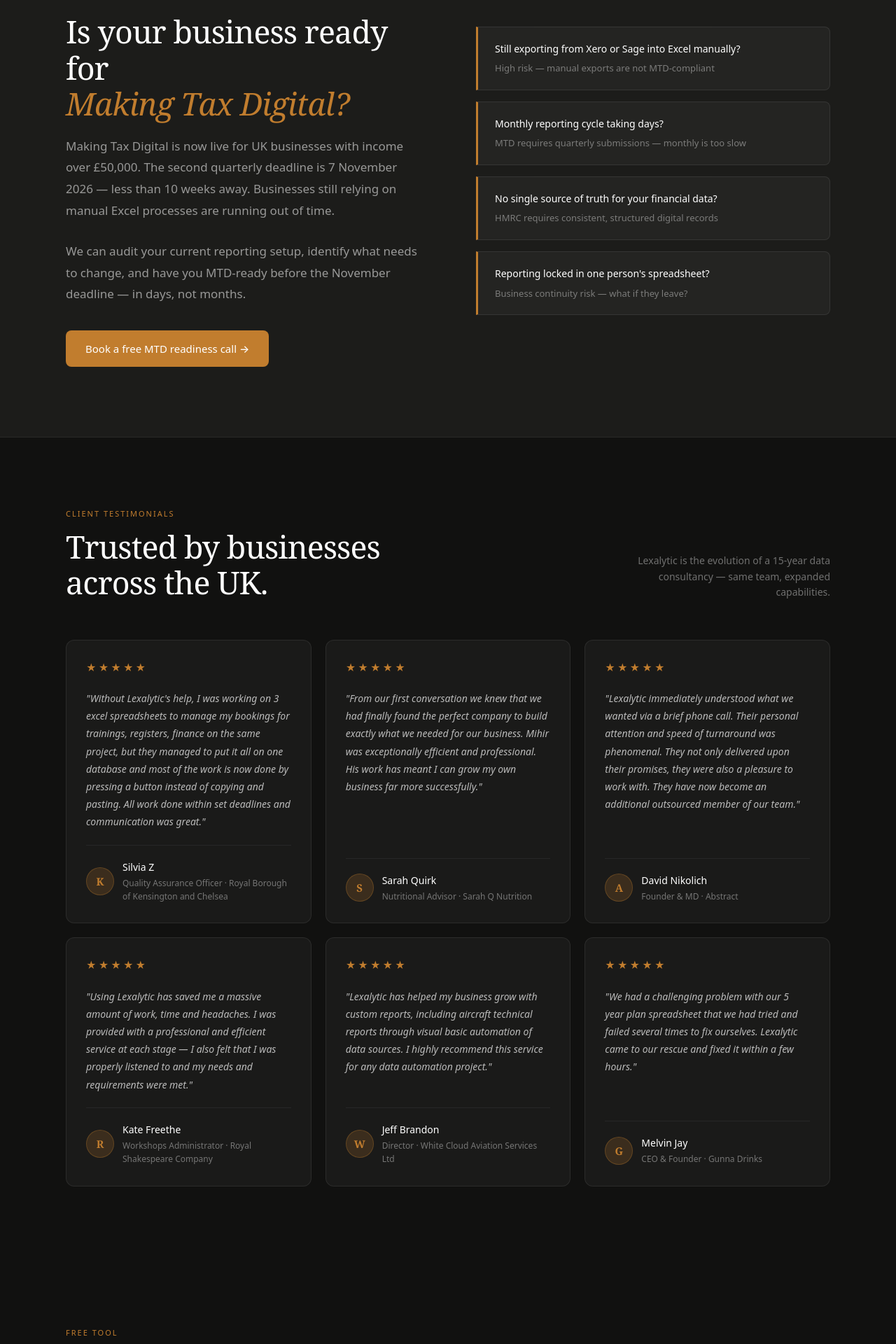
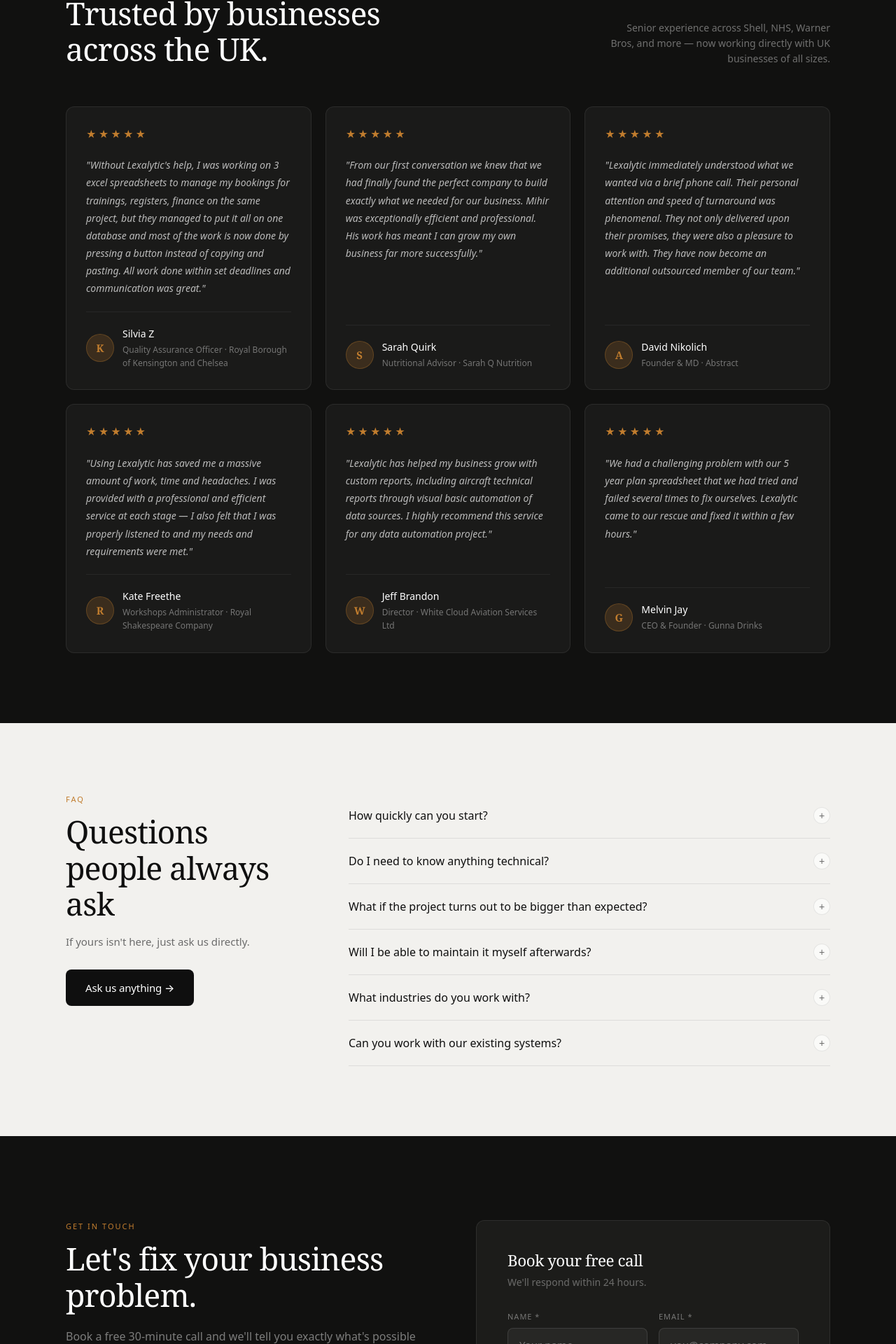
Before and after one commit to printpeachstudio-blip/lexalytic, a Next.js app: page / in a window 1280 px wide. Shown: the part 7318-9238 px from the top of the page at 70% size. Built offline with nearby package versions, Linux system fonts and the light colour scheme.

Commit message:
remove MTD and Tool sections, update structured data and results framing for digital studio

```diff
--- a/app/page.tsx
+++ b/app/page.tsx
@@ -4,9 +4,7 @@
 import HowItWorks from '@/components/HowItWorks'
 import Pricing from '@/components/Pricing'
 import Results from '@/components/Results'
-import MTD from '@/components/MTD'
 import Testimonials from '@/components/Testimonials'
-import Tool from '@/components/Tool'
 import FAQ from '@/components/FAQ'
 import Contact from '@/components/Contact'
 import Footer from '@/components/Footer'
@@ -21,7 +19,7 @@
         "@type": "LocalBusiness",
         "@id": "https://www.lexalytic.com/#business",
         "name": "Lexalytic",
-        "description": "UK data automation consultancy specialising in Power BI dashboards, Excel automation, Python and Power Automate for UK businesses.",
+        "description": "Lexalytic is a UK digital studio. We build websites, custom business software, AI-powered tools, and data systems for UK businesses. Fixed price, fast delivery.",
         "url": "https://www.lexalytic.com",
         "email": "hello@lexalytic.com",
         "founder": {
@@ -36,7 +34,7 @@
         },
         "areaServed": "GB",
         "priceRange": "££",
-        "serviceType": ["Power BI Consulting", "Excel Automation", "VBA Development", "Python Automation", "Power Automate", "Data Automation"],
+        "serviceType": ["Website Development", "Custom Business Software", "AI-Powered Tools", "Platform Development", "Power BI Dashboards", "Excel Automation", "Data Automation"],
         "sameAs": [
           "https://www.linkedin.com/in/mihirhindocha"
         ]
@@ -45,7 +43,7 @@
         "@type": "WebSite",
         "url": "https://www.lexalytic.com",
         "name": "Lexalytic",
-        "description": "UK data automation consultancy"
+        "description": "UK digital studio building websites, software, AI tools and data systems"
       }
     ]
   }
@@ -64,9 +62,7 @@
         <HowItWorks />
         <Pricing />
         <Results />
-        <MTD />
         <Testimonials />
-        <Tool />
         <FAQ />
         <Contact />
       </main>
--- a/components/Testimonials.tsx
+++ b/components/Testimonials.tsx
@@ -53,7 +53,7 @@
         <div style={{ display: 'flex', justifyContent: 'space-between', alignItems: 'flex-end', marginBottom: '56px', flexWrap: 'wrap', gap: '16px' }}>
           <h2 style={{ color: 'var(--white)', maxWidth: '480px' }}>Trusted by businesses across the UK.</h2>
           <p style={{ color: 'rgba(255,255,255,0.4)', fontSize: '14px', maxWidth: '320px', textAlign: 'right', lineHeight: '1.6' }}>
-            Lexalytic is the evolution of a 15-year data consultancy — same team, expanded capabilities.
+            Senior experience across Shell, NHS, Warner Bros, and more — now working directly with UK businesses of all sizes.
           </p>
         </div>
 
```
